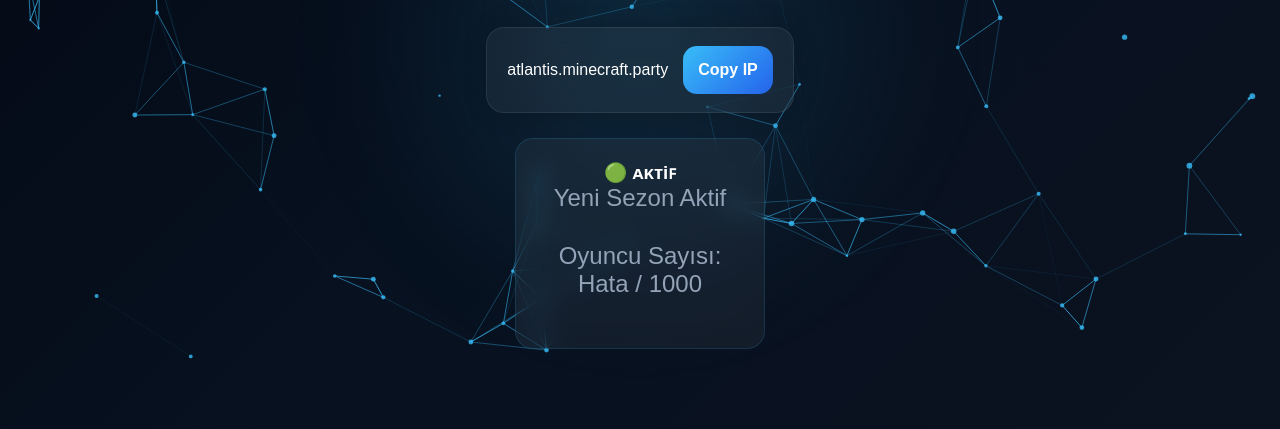
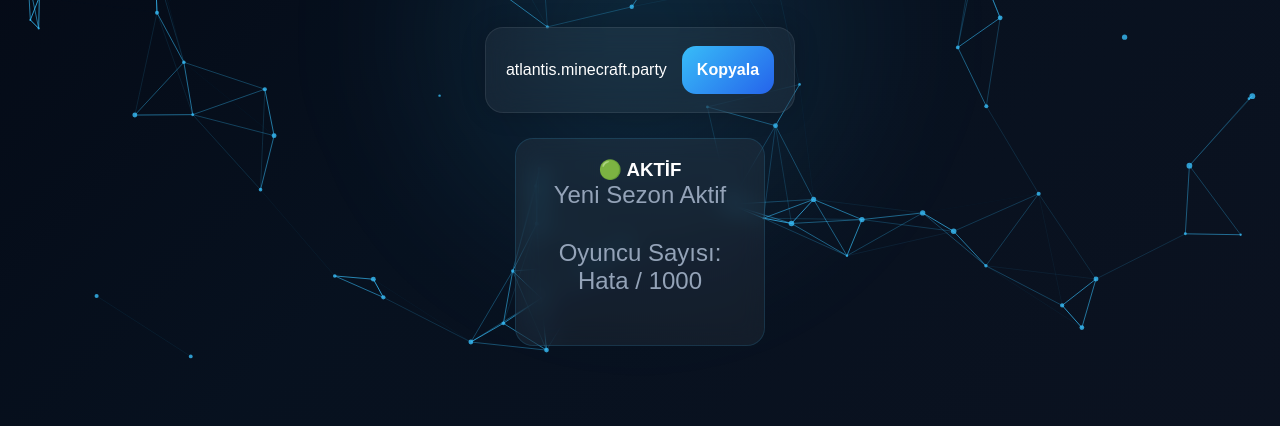
Before and after one commit to AtlantisTP8/AtlantisMC, a plain HTML site: page index.html in a window 1280 px wide. Shown: the part 439-868 px from the top of the page. Drawn offline with Linux system fonts and the light colour scheme; no server answers.

Commit message:
Update index.html

```diff
--- a/index.html
+++ b/index.html
@@ -51,12 +51,12 @@
 
             <span>atlantis.minecraft.party</span>
 
-            <a class="vote-btn" onclick="copyIP()">Copy IP</a>
+            <a class="vote-btn" onclick="copyIP()">Kopyala</a>
 
         </div>
 
         <div class="status-box">
-            <h3>🟢 ᴀᴋᴛiꜰ</h3>
+            <h3>🟢 AKTİF</h3>
 
             <p>Yeni Sezon Aktif</p>
 
```
